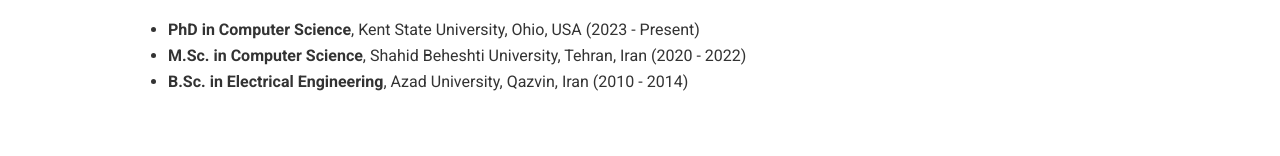
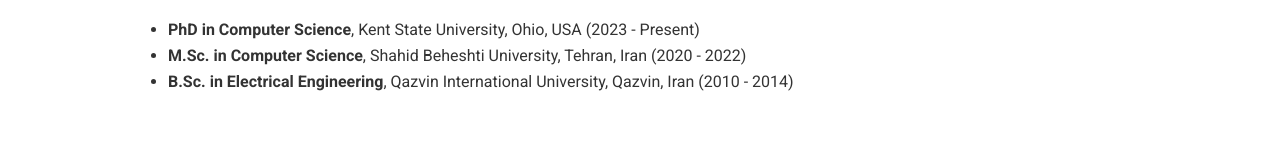
Before and after one commit to pegahahadian/PegahAhadian.github.io, a plain HTML site: page index.html in a window 1280 px wide. Shown: the part 644-800 px from the top of the page. Drawn offline with Linux system fonts and the light colour scheme.

Commit message:
Update index.html

```diff
--- a/index.html
+++ b/index.html
@@ -46,7 +46,7 @@
             <ul>
                 <li><strong>PhD in Computer Science</strong>, Kent State University, Ohio, USA (2023 - Present)</li>
                 <li><strong>M.Sc. in Computer Science</strong>, Shahid Beheshti University, Tehran, Iran (2020 - 2022)</li>
-                <li><strong>B.Sc. in Electrical Engineering</strong>, Azad University, Qazvin, Iran (2010 - 2014)</li>
+                <li><strong>B.Sc. in Electrical Engineering</strong>, Qazvin International University, Qazvin, Iran (2010 - 2014)</li>
             </ul>
         </div>
     </section>
```
